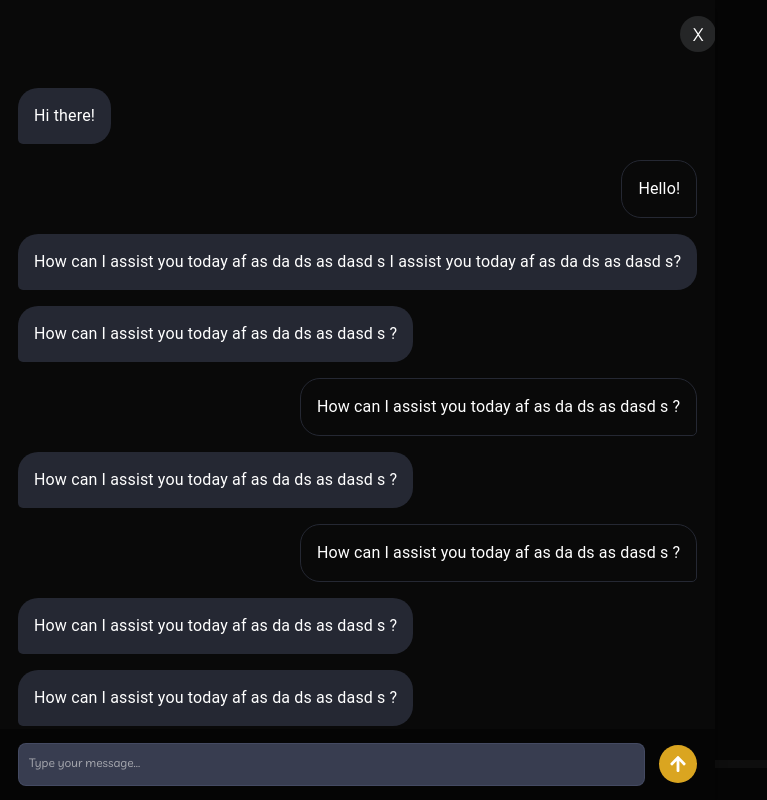
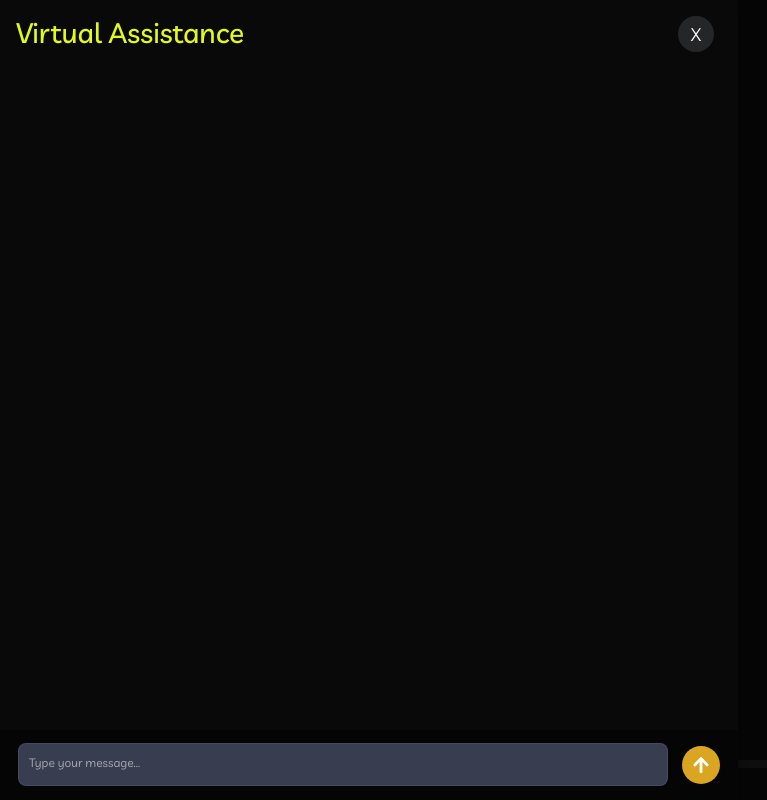
Before and after one commit to Shehan-Gunasekara/Shehan-Poertfolio, a Next.js app: page / in a window 1280 px wide. Both pictures are taken after a click on the element 24 px from the left and 173 px from the top of the page. Shown: the whole page, without its empty margins (0-767 px from the left). Built offline with nearby package versions, Linux system fonts and the light colour scheme.

Commit message:
reponsive check

```diff
--- a/src/components/virtualAssistants.js
+++ b/src/components/virtualAssistants.js
@@ -139,16 +139,16 @@ const TemporaryDrawer = () => {
 
 
                     <Grid container spacing={2} sx={{ p: 2 }}>
-                        <Grid item xs={11.4}></Grid>
+                        <Grid item xs={11.0}><h3>Virtual Assistance</h3></Grid>
                         <Grid item xs={0.5}>
                             <button className='closeButton' onClick={toggleDrawer(false)}>X</button>
                         </Grid>
                     </Grid>
 
-                    <div className="scroll-container" style={{ paddingLeft: "1em", paddingRight: "1em" }}>
-                        {messages.map((message) => (
+                    <div className="scroll-container" style={{ paddingLeft: "1em", paddingRight: "1em", minWidth: "41em", minHeight: "82vh" }}>
+                        {/* {messages.map((message) => (
                             <Message key={message.id} message={message} />
-                        ))}
+                        ))} */}
                     </div>
 
                     {/* <Grid container style={{ bottom: '0px', marginBottom: '-2.5em', position: 'relative' }}>
```
